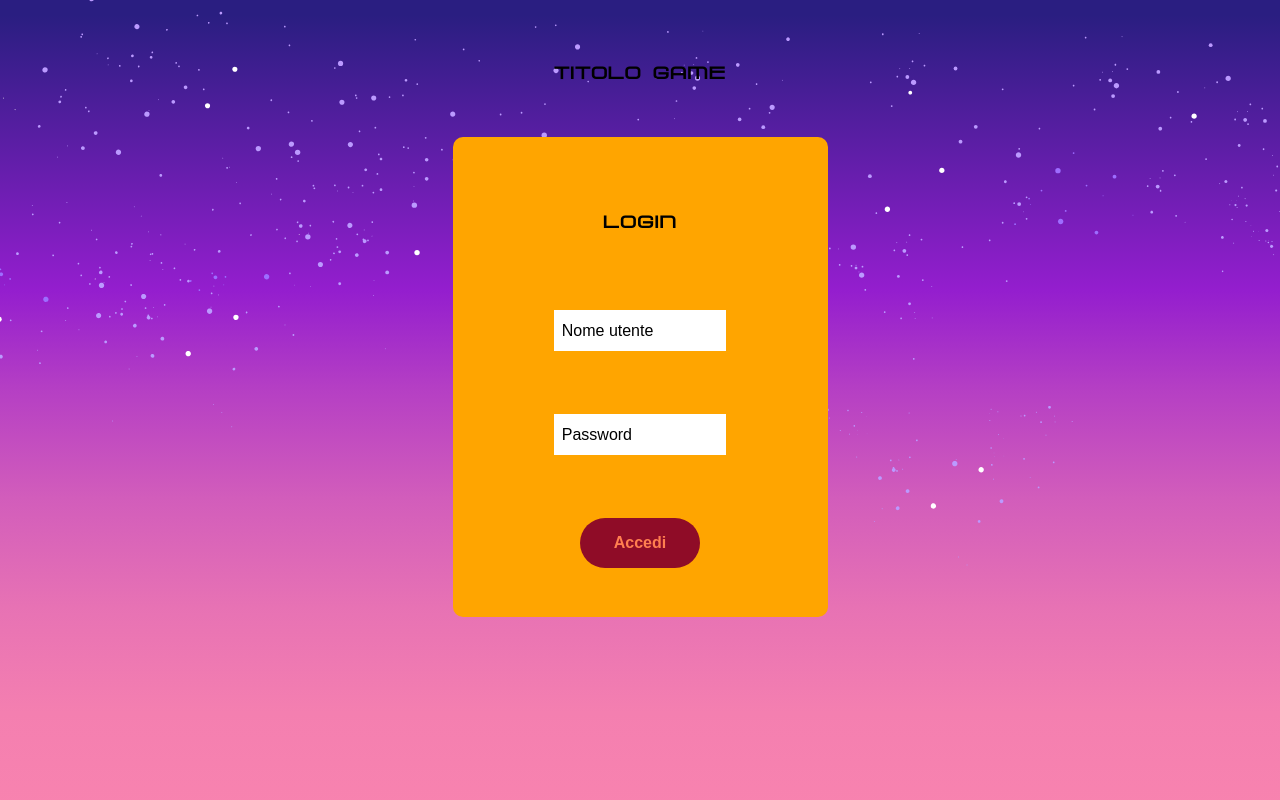
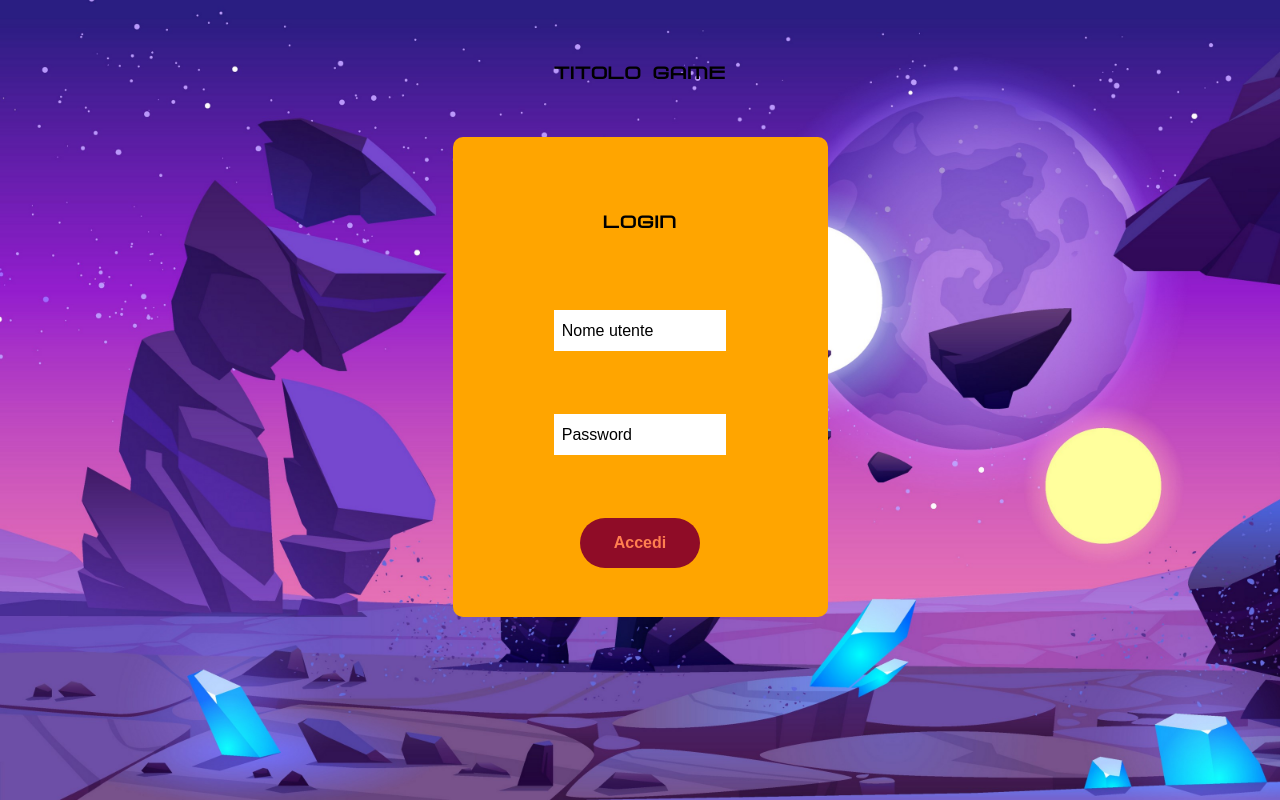
Before and after one commit to pater97/Meteor-Rush, a React (Create React App) app: page / in a window 1280 px wide. Built offline with nearby package versions, Linux system fonts and the light colour scheme.

Commit message:
loginWpChange

```diff
--- a/src/screens/login/login.css
+++ b/src/screens/login/login.css
@@ -5,6 +5,6 @@
     align-items: center;
     min-width: 100vw;
     min-height: 100vh;
-    background-image: url(../../assets/images/layers/sky8.svg);
+    background-image: url(../../assets/images/layers/loginWP.jpg);
     background-size: cover;
 }
```
Also changed, not shown: src/assets/images/layers/loginWP.jpg (added).
